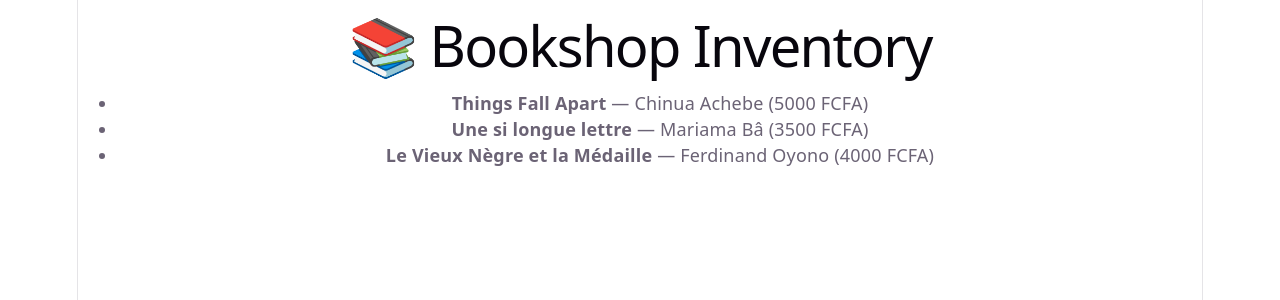
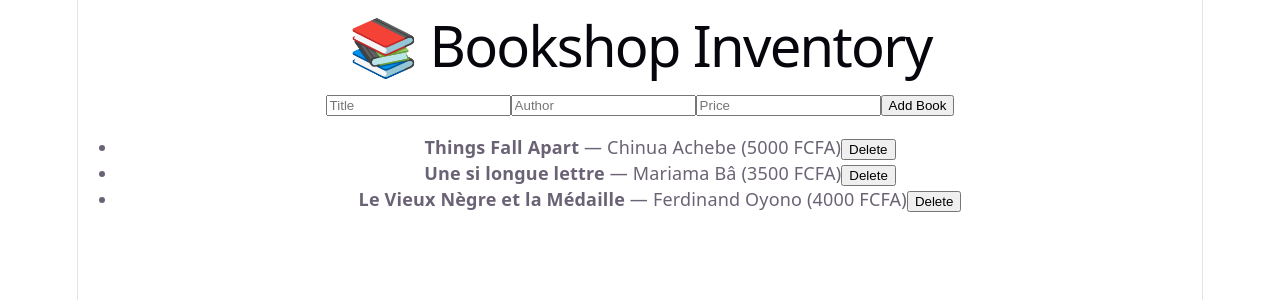
Before and after one commit to kuetemarinaflora-hue/bookshop-management-system, a React (Vite) app: page / in a window 1280 px wide. Shown: the top 300 px of the page. Built offline with nearby package versions, Linux system fonts and the light colour scheme.

Commit message:
Add book inventory list with sample data

```diff
--- a/src/App.jsx
+++ b/src/App.jsx
@@ -1,21 +1,69 @@
-
+import { useState } from 'react'
 import './App.css'
 
 function App() {
-  // Our fake book data for now — later this comes from the database
-  const books = [
+  // The book list now lives in "state" so it can change
+  const [books, setBooks] = useState([
     { id: 1, title: 'Things Fall Apart', author: 'Chinua Achebe', price: 5000 },
     { id: 2, title: 'Une si longue lettre', author: 'Mariama Bâ', price: 3500 },
     { id: 3, title: 'Le Vieux Nègre et la Médaille', author: 'Ferdinand Oyono', price: 4000 },
-  ]
+  ])
+
+  // State for the three input fields
+  const [title, setTitle] = useState('')
+  const [author, setAuthor] = useState('')
+  const [price, setPrice] = useState('')
+
+  // Runs when the user clicks "Add Book"
+  function handleAddBook() {
+    if (title === '' || author === '' || price === '') {
+      return // do nothing if a field is empty
+    }
+    const newBook = {
+      id: Date.now(),          // a simple unique id
+      title: title,
+      author: author,
+      price: Number(price),    // convert text to a number
+    }
+    setBooks([...books, newBook])  // add the new book to the list
+    setTitle('')                   // clear the fields
+    setAuthor('')
+    setPrice('')
+  }
+
+  // Removes the book whose id matches
+  function handleDeleteBook(id) {
+    setBooks(books.filter((book) => book.id !== id))
+  }
 
   return (
     <div>
       <h1>📚 Bookshop Inventory</h1>
+
+      <div>
+        <input
+          placeholder="Title"
+          value={title}
+          onChange={(e) => setTitle(e.target.value)}
+        />
+        <input
+          placeholder="Author"
+          value={author}
+          onChange={(e) => setAuthor(e.target.value)}
+        />
+        <input
+          placeholder="Price"
+          value={price}
+          onChange={(e) => setPrice(e.target.value)}
+        />
+        <button onClick={handleAddBook}>Add Book</button>
+      </div>
+
       <ul>
         {books.map((book) => (
           <li key={book.id}>
             <strong>{book.title}</strong> — {book.author} ({book.price} FCFA)
+            <button onClick={() => handleDeleteBook(book.id)}>Delete</button>
           </li>
         ))}
       </ul>
```
